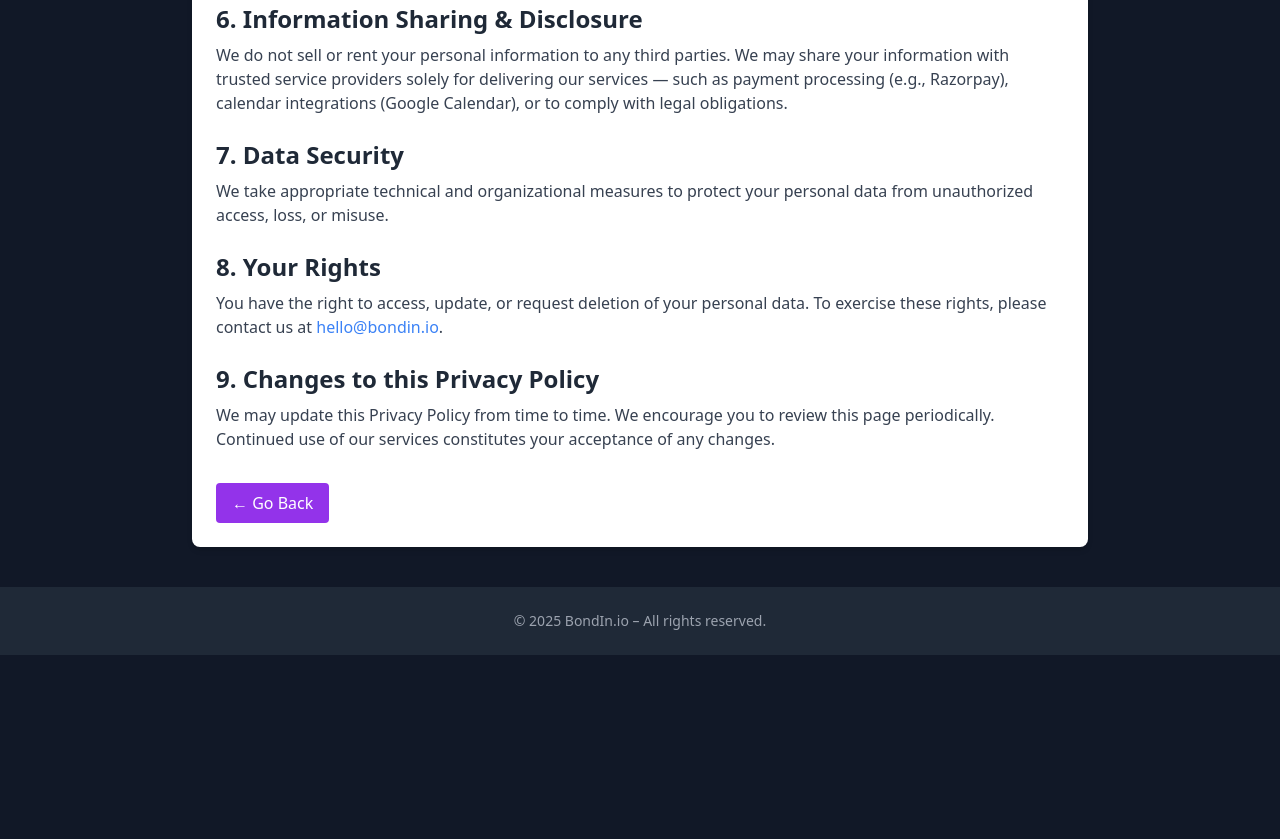
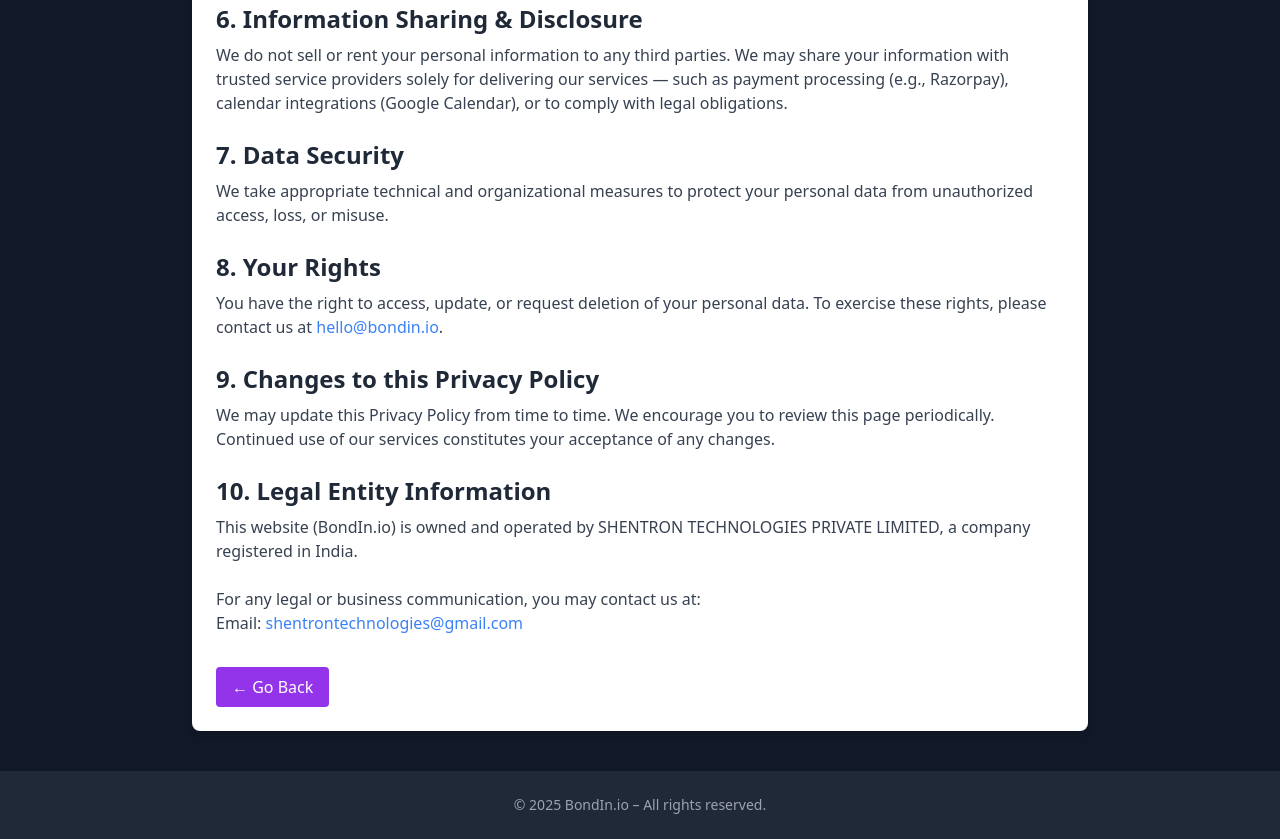
Before and after one commit to BondIn-io/bondin-landing, a plain HTML site: page privacy.html in a window 1280 px wide. Shown: the part 833-1672 px from the top of the page. Before the commit the page ends 1488 px from the top, so only its background shows below. Drawn offline with nearby package versions, Linux system fonts and the light colour scheme.

Commit message:
Update privacy.html

```diff
--- a/privacy.html
+++ b/privacy.html
@@ -89,6 +89,18 @@
         </p>
       </section>
 
+      <section class="mt-6">
+        <h2 class="text-2xl font-semibold text-gray-800 mb-2">10. Legal Entity Information</h2>
+        <p class="text-gray-700">
+          This website (BondIn.io) is owned and operated by <span class="font-medium">SHENTRON TECHNOLOGIES PRIVATE LIMITED</span>, a company registered in India.
+          <br><br>
+          For any legal or business communication, you may contact us at:
+          <br>
+          Email: <a href="mailto:shentrontechnologies@gmail.com" class="text-blue-500 hover:underline">shentrontechnologies@gmail.com</a>
+        </p>
+      </section>
+
+
       <!-- Go Back Button -->
       <div class="mt-8">
         <a href="index.html"
```
